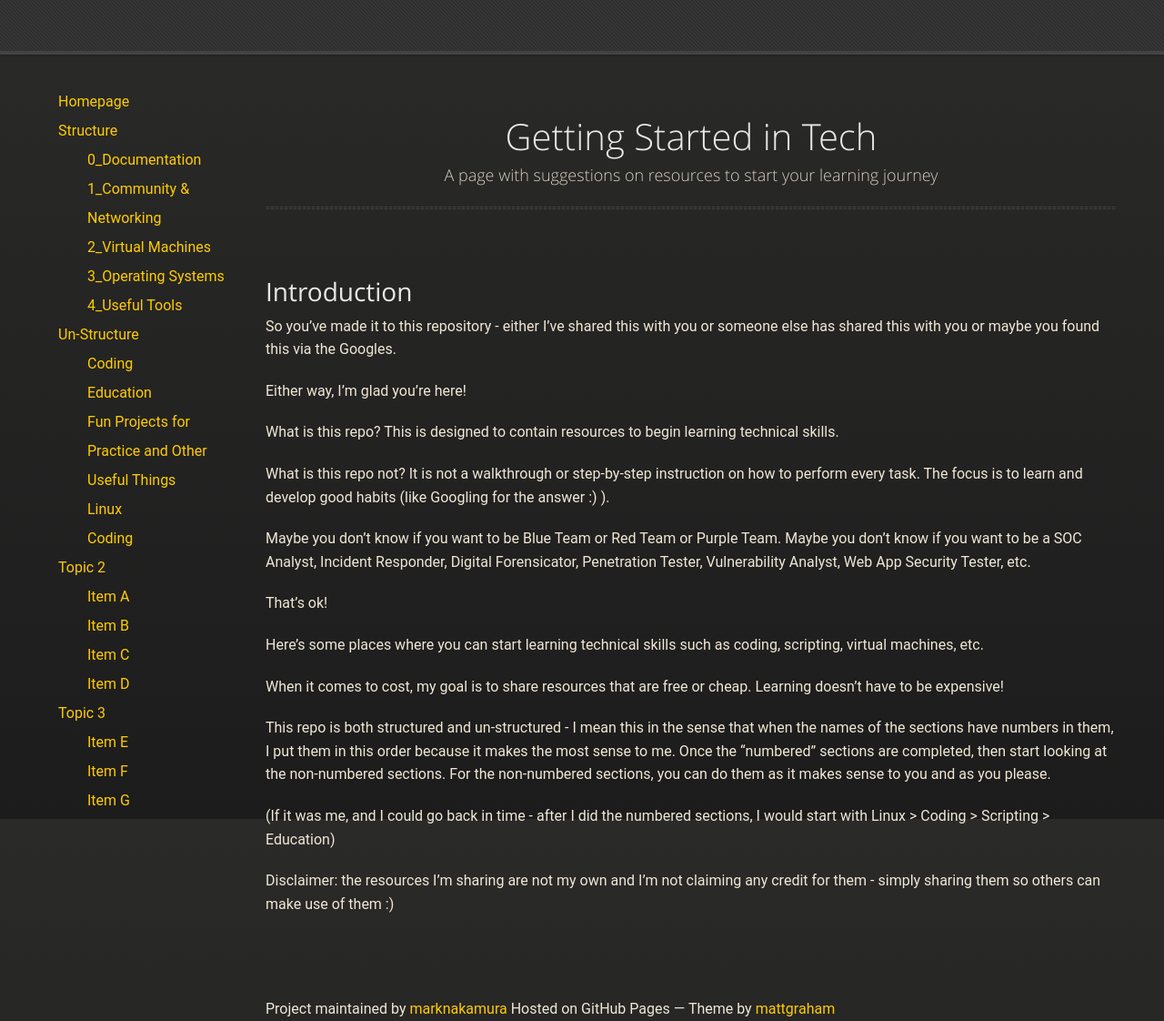
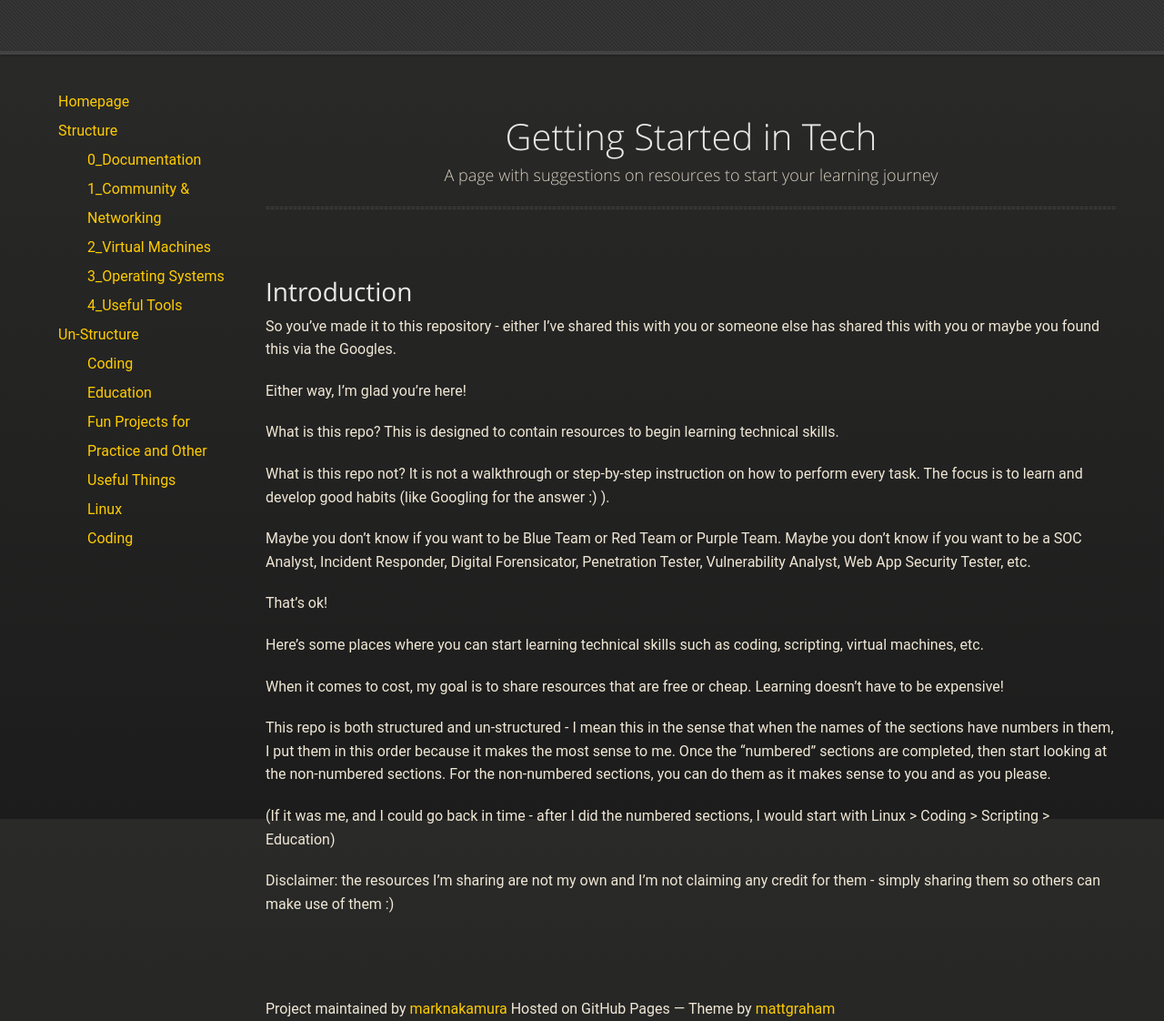
Before and after one commit to marknakamura/getting-started-in-tech, a Jekyll site: the page built from index.md, in a window 1280 px wide and 1122 px high. Shown: the whole window at 91% size. Built offline with Jekyll 4.4.1, drawn with Linux system fonts in a browser that asks for light colours; our own code applies the rules of GitHub Pages for plain Markdown files.

Commit message:
Update default.html

```diff
--- a/_layouts/default.html
+++ b/_layouts/default.html
@@ -39,24 +39,6 @@
           <li><a href="Scripting.html">Coding</a></li>
         </ul>
 
-        <li>
-          <a href="#topic2">Topic 2</a>
-          <ul>
-            <li><a href="#itemA">Item A</a></li>
-            <li><a href="#itemB">Item B</a></li>
-            <li><a href="#itemC">Item C</a></li>
-            <li><a href="#itemD">Item D</a></li>
-          </ul>
-        </li>
-        <li>
-          <a href="#css">Topic 3</a>
-          <ul>
-            <li><a href="#itemE">Item E</a></li>
-            <li><a href="#itemF">Item F</a></li>
-            <li><a href="#itemG">Item G</a></li>
-          </ul>
-        </li>
-      </ul>
       <svg class="toc-marker" width="200" height="200" xmlns="http://www.w3.org/2000/svg">
         <path stroke="#444" stroke-width="3" fill="transparent" stroke-dasharray="0, 0, 0, 1000" stroke-linecap="round" stroke-linejoin="round" transform="translate(-0.5, -0.5)" />
       </svg>
```
